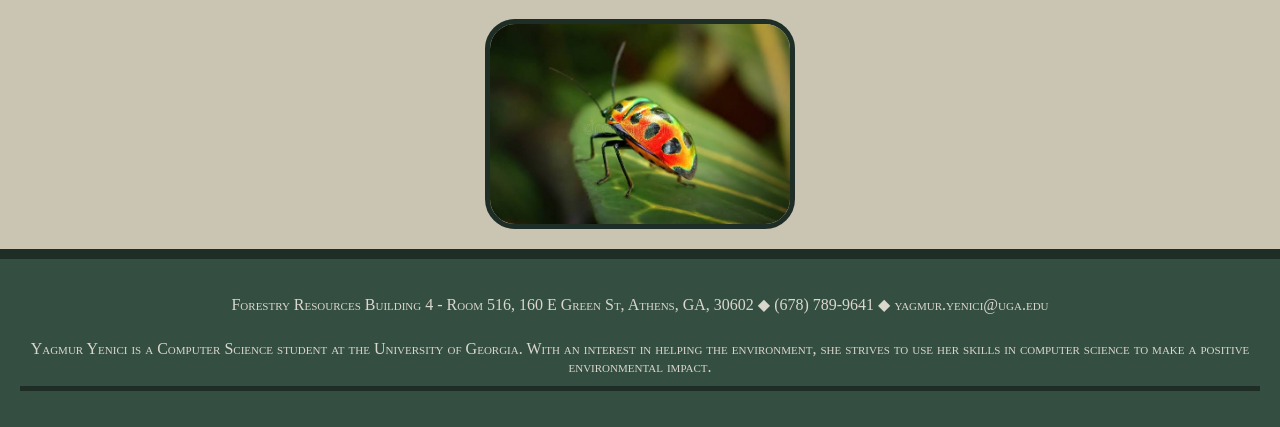
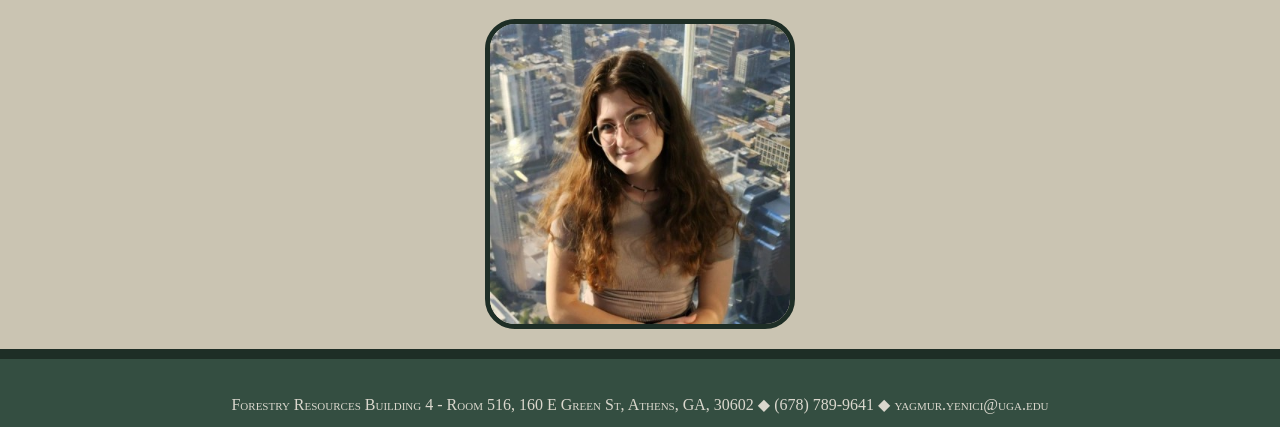
Before and after one commit to rain-yenici/Yagmur-Rain-Yenici-CV, a website: page index.html in a window 1280 px wide. Shown: the part 219-646 px from the top of the page. Drawn offline with Linux system fonts and the light colour scheme.

Commit message:
completed w updated profile picture

```diff
--- a/index.html
+++ b/index.html
@@ -14,7 +14,7 @@
     </nav>
     <header>
       <h1>Yagmur (Rain) Yenici</h1>
-      <img src="images/bugge.jpg" alt="Yagmur (Rain) Yenici" width="300">
+      <img src="images/cv image bad.jpg" alt="Yagmur (Rain) Yenici" width="300">
     </header>
     <div class="info">
     <p class="address">Forestry Resources Building 4 - Room 516, 160 E Green St, Athens, GA, 30602 ◆ (678) 789-9641 ◆ yagmur.yenici@uga.edu</p>
```
Also changed, not shown: images/cv image bad.jpg (added).
